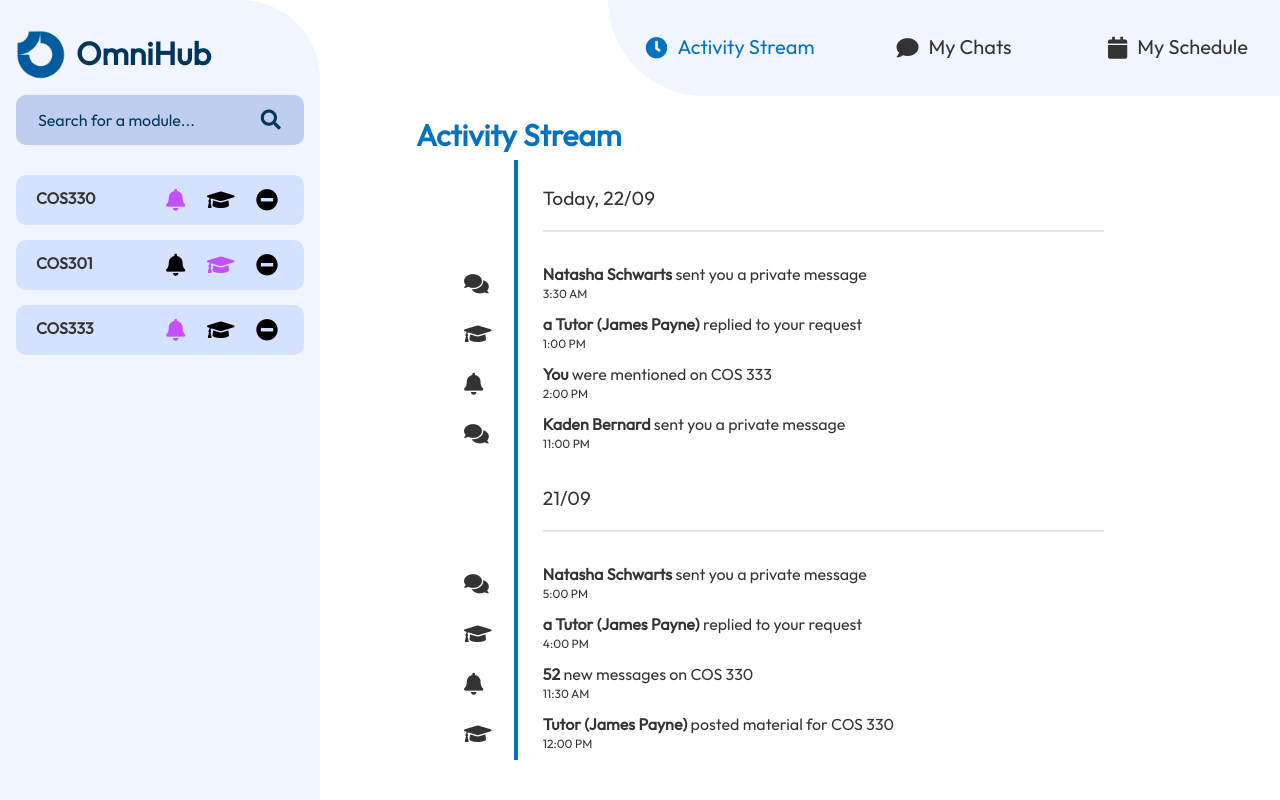
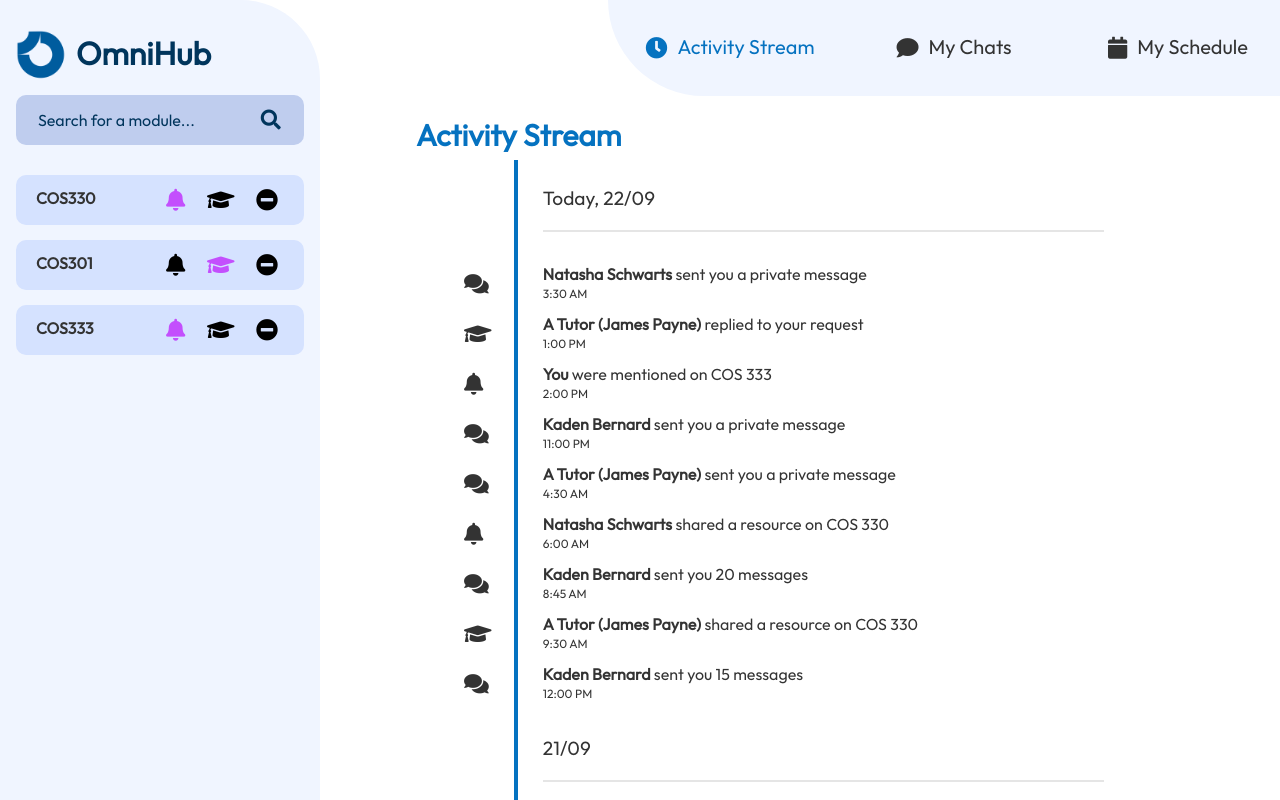
Before and after one commit to SameetKeshav/IMY320_Error-505, an Angular app: page /home in a window 1280 px wide. Built offline with nearby package versions, Linux system fonts and the light colour scheme.

Commit message:
Added more activity stream data

```diff
--- a/src/app/home/home.component.ts
+++ b/src/app/home/home.component.ts
@@ -244,56 +244,85 @@ export class HomeComponent {
   modules = ['COS330', 'COS301', 'COS333'];
   activityData = [
     {
-      date: '22/09',
-      name: [
-        'Natasha Schwarts',
-        'a Tutor (James Payne)',
-        'You',
-        'Kaden Bernard',
+      "date": "22/09",
+      "name": [
+        "Natasha Schwarts",
+        "A Tutor (James Payne)",
+        "You",
+        "Kaden Bernard",
+        "A Tutor (James Payne)",
+        "Natasha Schwarts",
+        "Kaden Bernard",
+        "A Tutor (James Payne)",
+        "Kaden Bernard"
       ],
-      category: ['message', 'tutor', 'notification', 'message'],
-      time: ['3:30 AM', '1:00 PM', '2:00 PM', '11:00 PM'],
-      message: [
-        'sent you a private message',
-        'replied to your request',
-        'were mentioned on COS 333',
-        'sent you a private message',
+      "category": ["message", "tutor", "notification", "message", "message", "notification", "message", "tutor", "message"],
+      "time": ["3:30 AM", "1:00 PM", "2:00 PM", "11:00 PM", "4:30 AM", "6:00 AM", "8:45 AM", "9:30 AM", "12:00 PM", "3:15 PM"],
+      "message": [
+        "sent you a private message",
+        "replied to your request",
+        "were mentioned on COS 333",
+        "sent you a private message",
+        "sent you a private message",
+        "shared a resource on COS 330",
+        "sent you 20 messages",
+        "shared a resource on COS 330",
+        "sent you 15 messages"
       ],
-      module: ['none', 'COS333', 'COS330', 'none'],
-      route: ['Natasha Schwarts', 'James Payne', 'cos330', 'Kaden Bernard'],
-      url: [
-        'https://writestylesonline.com/wp-content/uploads/2018/11/Three-Statistics-That-Will-Make-You-Rethink-Your-Professional-Profile-Picture-1024x1024.jpg',
-        'https://media.istockphoto.com/id/597958694/photo/young-adult-male-student-in-the-lobby-of-a-university.jpg?s=612x612&w=0&k=20&c=QaNEzmcKrLJzmwOcu2lgwm1B7rm3Ouq2McYYdmoMGpU=',
-        'none',
-        'https://remembermephotography.com/wp-content/uploads/2016/04/BD008cc.jpg',
-      ],
+      "module": ["none", "COS333", "COS330", "none", "COS333", "none", "none", "COS330", "none"],
+      "route": ["Natasha Schwarts", "James Payne", "cos330", "Kaden Bernard", "James Payne", "Natasha Schwarts", "Kaden Bernard", "cos330", "Kaden Bernard"],
+      "url": [
+        "https://writestylesonline.com/wp-content/uploads/2018/11/Three-Statistics-That-Will-Make-You-Rethink-Your-Professional-Profile-Picture-1024x1024.jpg",
+        "https://media.istockphoto.com/id/597958694/photo/young-adult-male-student-in-the-lobby-of-a-university.jpg?s=612x612&w=0&k=20&c=QaNEzmcKrLJzmwOcu2lgwm1B7rm3Ouq2McYYdmoMGpU=",
+        "none",
+        "https://remembermephotography.com/wp-content/uploads/2016/04/BD008cc.jpg",
+        "https://media.istockphoto.com/id/597958694/photo/young-adult-male-student-in-the-lobby-of-a-university.jpg?s=612x612&w=0&k=20&c=QaNEzmcKrLJzmwOcu2lgwm1B7rm3Ouq2McYYdmoMGpU=",
+        "https://writestylesonline.com/wp-content/uploads/2018/11/Three-Statistics-That-Will-Make-You-Rethink-Your-Professional-Profile-Picture-1024x1024.jpg",
+        "https://remembermephotography.com/wp-content/uploads/2016/04/BD008cc.jpg",
+        "https://media.istockphoto.com/id/597958694/photo/young-adult-male-student-in-the-lobby-of-a-university.jpg?s=612x612&w=0&k=20&c=QaNEzmcKrLJzmwOcu2lgwm1B7rm3Ouq2McYYdmoMGpU=",
+        "https://remembermephotography.com/wp-content/uploads/2016/04/BD008cc.jpg"
+      ]
     },
     {
-      date: '21/09',
-      name: [
-        'Natasha Schwarts',
-        'a Tutor (James Payne)',
-        '52',
-        'Tutor (James Payne)',
+      "date": "21/09",
+      "name": [
+        "Natasha Schwarts",
+        "A Tutor (James Payne)",
+        "52",
+        "Tutor (James Payne)",
+        "Kaden Bernard",
+        "Natasha Schwarts",
+        "Tutor (James Payne)",
+        "Kaden Bernard",
+        "A Tutor (James Payne)"
       ],
-      category: ['message', 'tutor', 'notification', 'material'],
-      time: ['5:00 PM', '4:00 PM', '11:30 AM', '12:00 PM'],
-      message: [
-        'sent you a private message',
-        'replied to your request',
-        'new messages on COS 330',
-        'posted material for COS 330',
+      "category": ["message", "tutor", "notification", "material", "message", "notification", "tutor", "message", "notification", "tutor"],
+      "time": ["5:00 AM", "4:00 AM", "11:30 AM", "12:00 PM", "1:45 PM", "3:20 PM", "6:15 PM", "7:30 PM", "8:00 PM", "9:10 PM"],
+      "message": [
+        "sent you a private message",
+        "replied to your request",
+        "new messages on COS 330",
+        "shared a resource on COS 330",
+        "sent you a private message",
+        "shared a resource on COS 330",
+        "shared a resource on COS 330",
+        "sent you 10 private messages",
+        "sent you 5 messages"
       ],
-      module: ['none', 'COS333', 'COS330', 'COS330'],
-      route: ['Natasha Schwarts', 'James Payne', 'cos330', 'cos330'],
-      url: [
-        'https://writestylesonline.com/wp-content/uploads/2018/11/Three-Statistics-That-Will-Make-You-Rethink-Your-Professional-Profile-Picture-1024x1024.jpg',
-        'https://media.istockphoto.com/id/597958694/photo/young-adult-male-student-in-the-lobby-of-a-university.jpg?s=612x612&w=0&k=20&c=QaNEzmcKrLJzmwOcu2lgwm1B7rm3Ouq2McYYdmoMGpU=',
-        'none',
-        'none',
-        'none',
-      ],
-    },
+      "module": ["none", "COS333", "COS330", "COS330", "COS331", "COS330", "COS330", "none", "COS330"],
+      "route": ["Natasha Schwarts", "James Payne", "cos330", "cos330", "Kaden Bernard", "cos330", "cos330", "Kaden Bernard", "James Payne"],
+      "url": [
+        "https://writestylesonline.com/wp-content/uploads/2018/11/Three-Statistics-That-Will-Make-You-Rethink-Your-Professional-Profile-Picture-1024x1024.jpg",
+        "https://media.istockphoto.com/id/597958694/photo/young-adult-male-student-in-the-lobby-of-a-university.jpg?s=612x612&w=0&k=20&c=QaNEzmcKrLJzmwOcu2lgwm1B7rm3Ouq2McYYdmoMGpU=",
+        "none",
+        "none",
+        "https://remembermephotography.com/wp-content/uploads/2016/04/BD008cc.jpg",
+        "none",
+        "none",
+        "https://remembermephotography.com/wp-content/uploads/2016/04/BD008cc.jpg",
+        "none"
+      ]
+    }
   ];
 
   chatList = [
```
